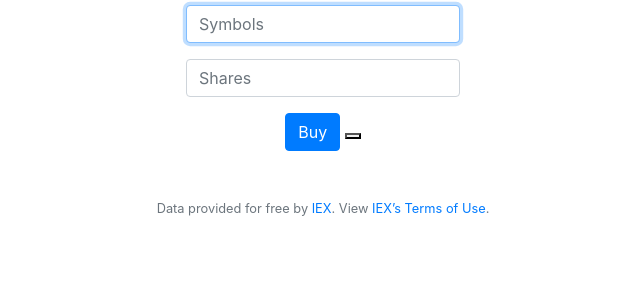
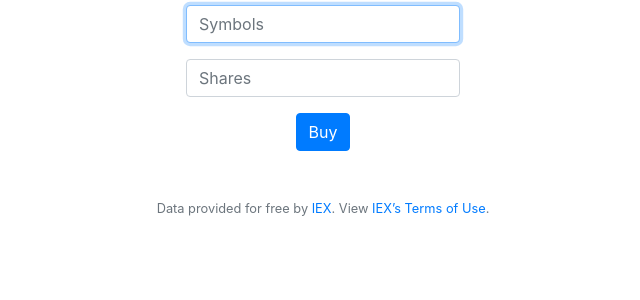
Before and after one commit to elenacalcan26/FInance-APP, a Flask app: page /buy in a window 1280 px wide. Shown: the part 119-419 px from the top of the page, without its empty margins (317-957 px from the left). Run offline with Flask 2, Linux system fonts and the light colour scheme; a user stored in the database is signed in; some libraries are stand-ins or nearby versions.

Commit message:
fixed bug

```diff
--- a/templates/buy.html
+++ b/templates/buy.html
@@ -13,6 +13,5 @@
             <input autocomplete="off" autofocus class="form-control" name="shares" placeholder="Shares" type="number"/>
         </div>
         <button class="btn btn-primary" type="submit">Buy</button>
-        <button class=""
     </form>
 {% endblock %}
```
